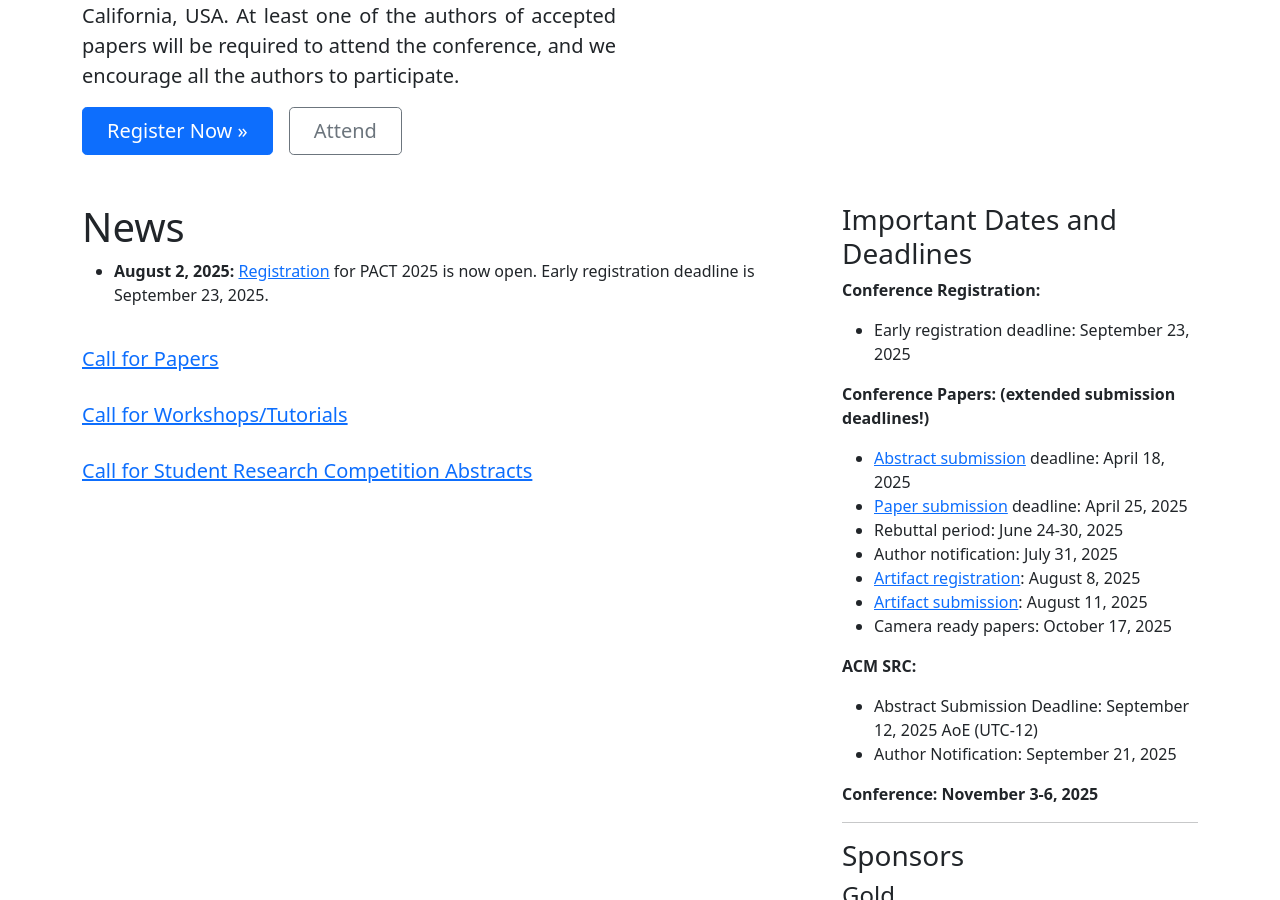
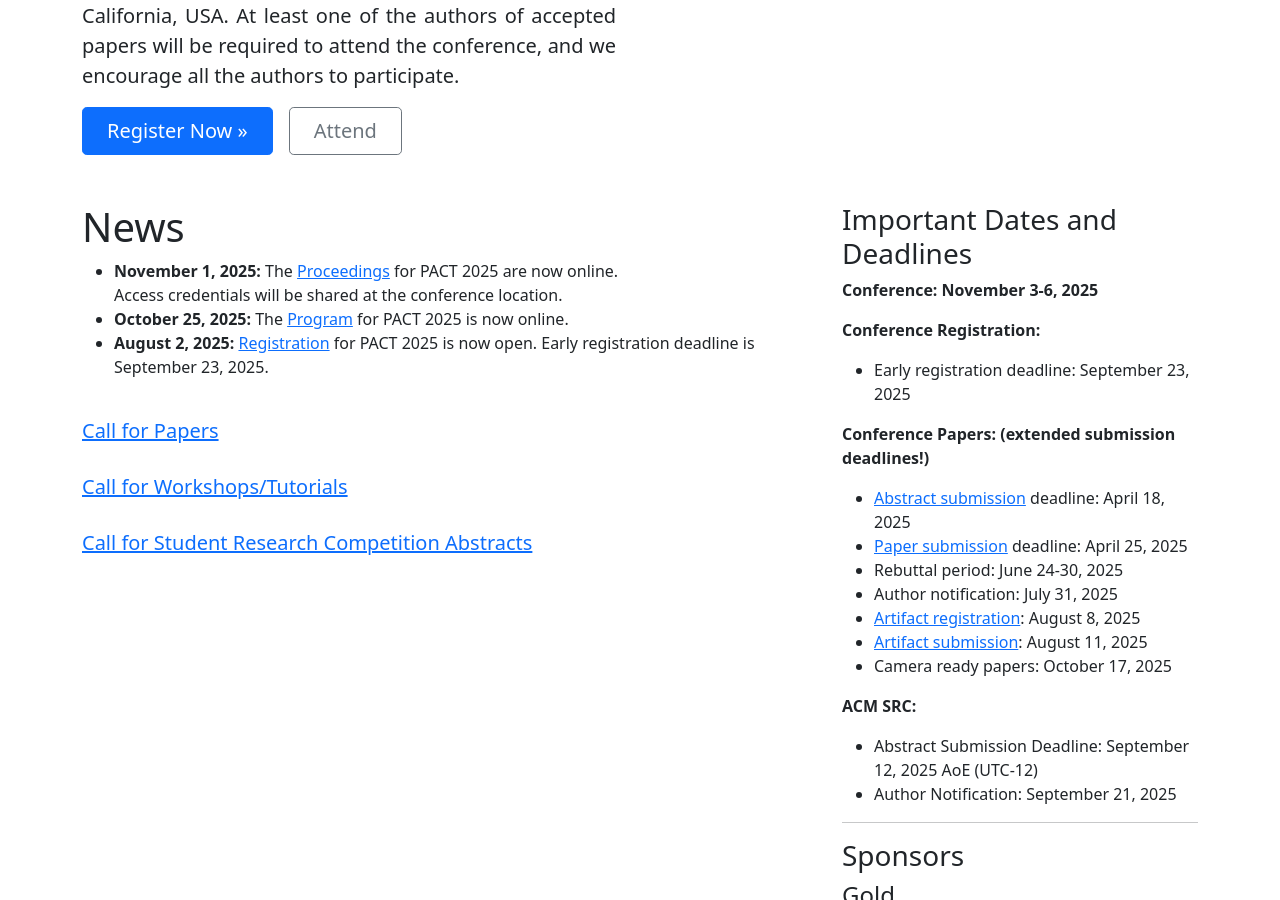
Before and after one commit to pact2025/pact2025.github.io, a Jekyll site: the page built from index.html, in a window 1280 px wide and 900 px high, scrolled down 632 px. Built offline with Jekyll 4.4.1, drawn with Linux system fonts in a browser that asks for light colours.

Commit message:
Update news & sidebar

```diff
--- a/_includes/index_news.html
+++ b/_includes/index_news.html
@@ -2,17 +2,17 @@
 
 <ul>
 
-<!--
     <li>
-        <b>September 17, 2024:</b>
-        The early registration deadline has been extended to September 23, 2024.
+        <b>November 1, 2025:</b>
+        The <a href="program">Proceedings</a> for PACT 2025 are now online.<br>
+        Access credentials will be shared at the conference location.
     </li>
 
     <li>
-        <b>August 24, 2024:</b>
-        The <a href="program"> program </a> for PACT 2025 is now available.
+        <b>October 25, 2025:</b>
+        The <a href="program">Program</a> for PACT 2025 is now online.
     </li>
--->
+
     <li>
         <b>August 2, 2025:</b>
         <a href="attend">Registration</a> for PACT 2025 is now open. Early registration deadline is September 23, 2025.
--- a/_includes/sidebar.html
+++ b/_includes/sidebar.html
@@ -1,4 +1,8 @@
 <h3 id="important-dates-and-deadlines">Important Dates and Deadlines</h3>
+
+<p>
+  <strong>Conference: November 3-6, 2025</strong>
+</p>
 
 <p><strong>Conference Registration:</strong></p>
 
@@ -59,10 +63,6 @@
 
 </ul>
 
-
-<p>
-  <strong>Conference: November 3-6, 2025</strong>
-</p>
 
 <hr/>
 
```
